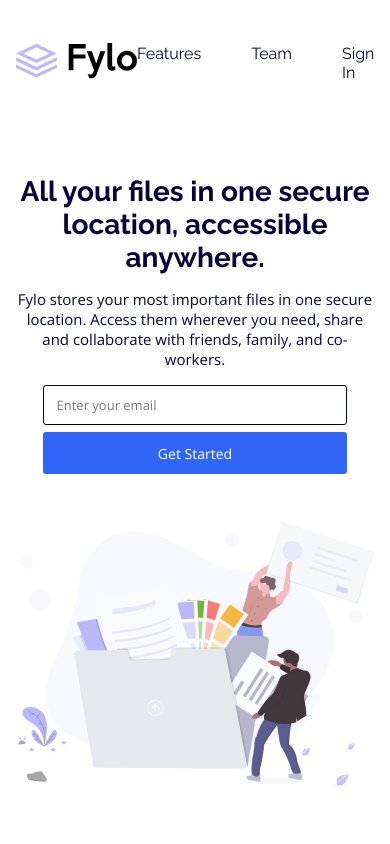
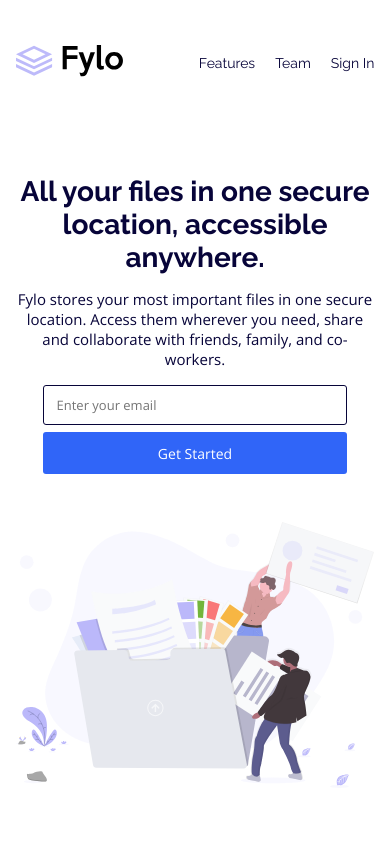
Before and after one commit to Abshaibu/fylo, a plain HTML site: page index.html in a window 390 px wide. Shown: the top 844 px of the page. Drawn offline with nearby package versions, Linux system fonts and the light colour scheme.

Commit message:
Just one more thing left

```diff
--- a/styles.css
+++ b/styles.css
@@ -383,8 +383,16 @@ footer input {
         width: 92%;
     }
 
+    .nav-links {
+        margin-right: 20px;
+    }
+
+    .logo {
+        width: 30%;
+    }
+
     header li a {
-        font-size: 16px;
+        font-size: 14px;
     }
 
     .card-holder {
```
